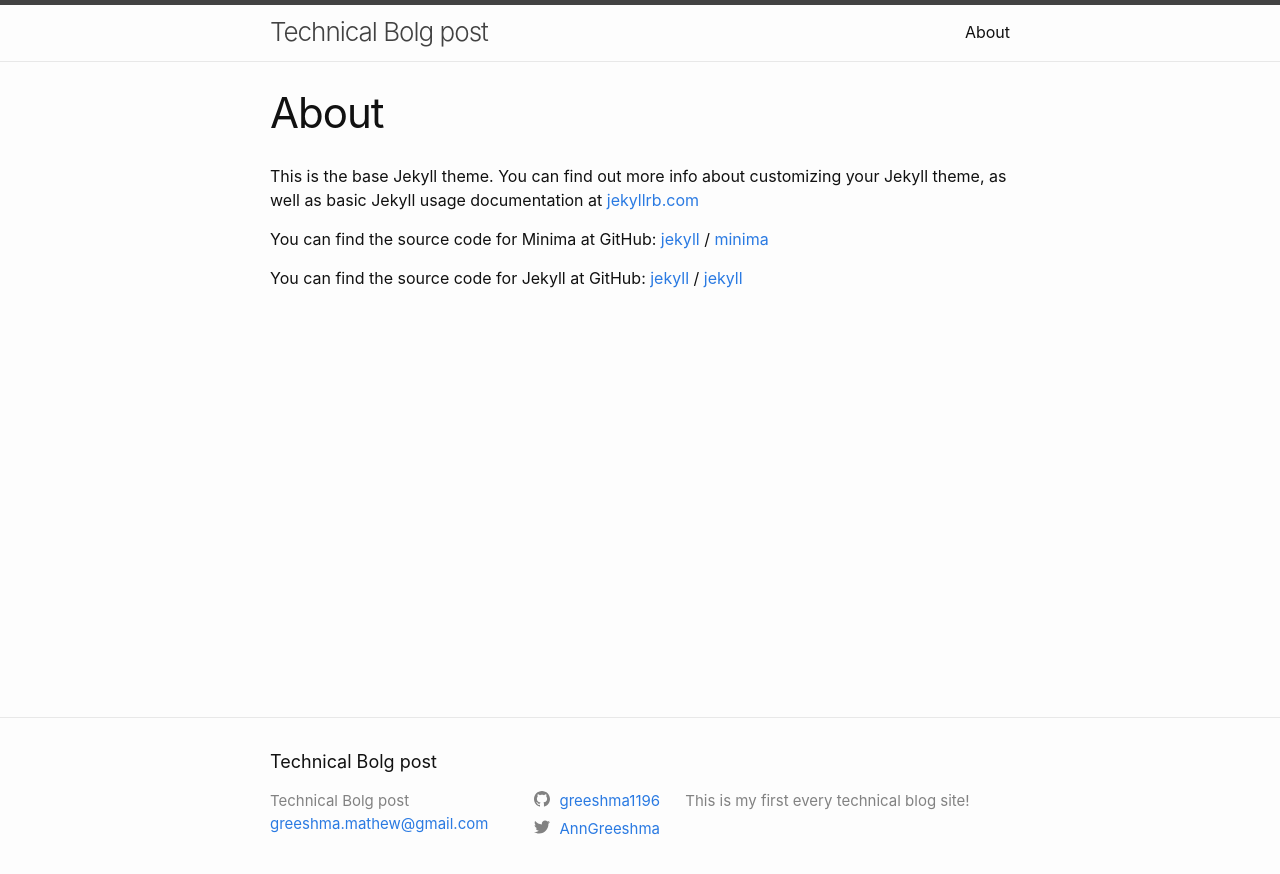
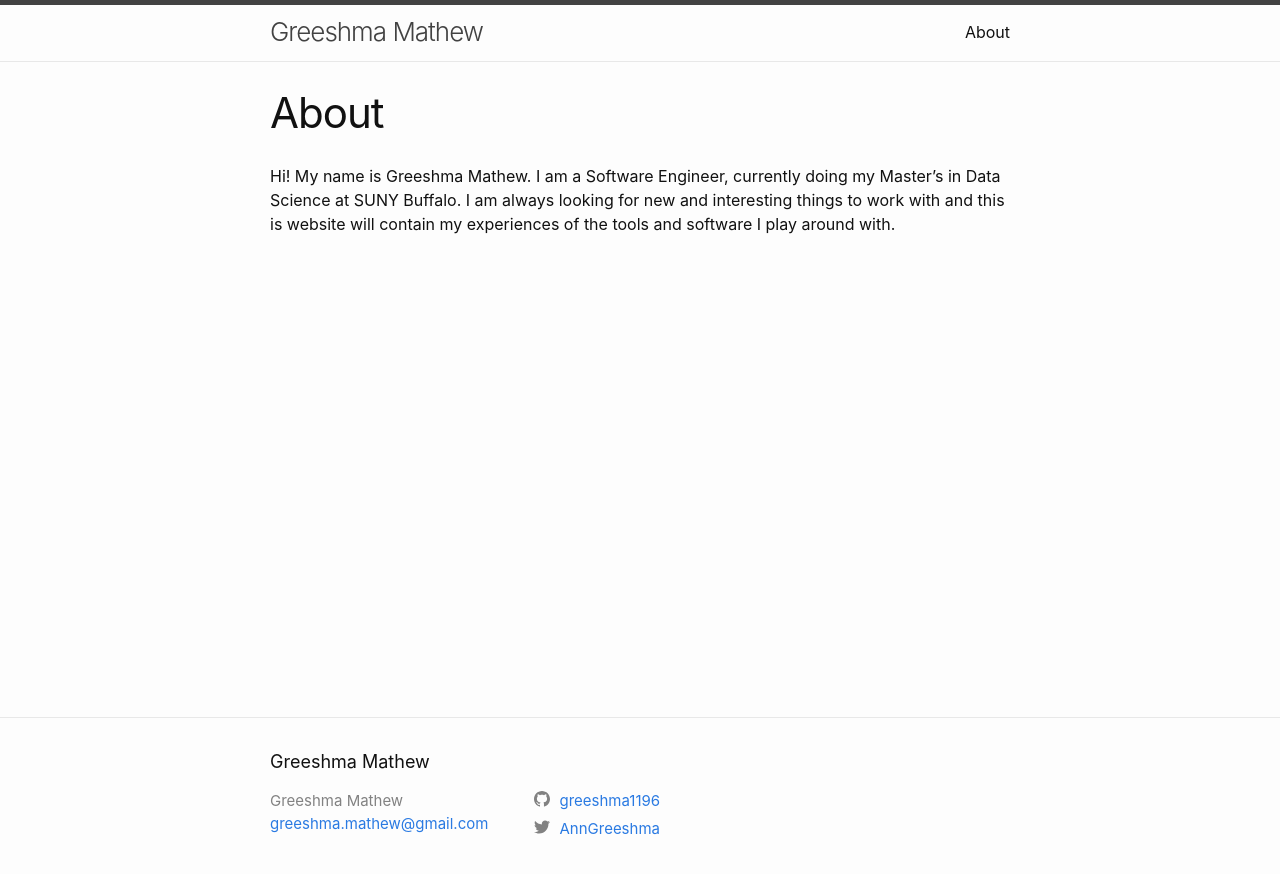
Before and after one commit to greeshma1196/Blog, a Jekyll site: the page built from about.markdown, in a window 1280 px wide. Shown: the top 874 px of the page. Built offline with Jekyll 4.4.1, drawn with Linux system fonts in a browser that asks for light colours.

Commit message:
new post

```diff
--- a/_config.yml
+++ b/_config.yml
@@ -18,10 +18,10 @@
 # You can create any custom variable you would like, and they will be accessible
 # in the templates via {{ site.myvariable }}.
 
-title: Technical Bolg post
+title: Greeshma Mathew
 email: greeshma.mathew@gmail.com
 description: >- # this means to ignore newlines until "baseurl:"
-  This is my first every technical blog site!
+
 baseurl: "/Blog" # the subpath of your site, e.g. /blog
 url: "https://greeshma1196.github.io" # the base hostname & protocol for your site, e.g. http://example.com
 twitter_username: AnnGreeshma
--- a/_layouts/home.html
+++ b/_layouts/home.html
@@ -28,7 +28,6 @@ layout: default
       {%- endfor -%}
     </ul>
 
-    <p class="rss-subscribe">subscribe <a href="{{ "/feed.xml" | relative_url }}">via RSS</a></p>
   {%- endif -%}
 
 </div>
--- a/about.markdown
+++ b/about.markdown
@@ -4,15 +4,4 @@ title: About
 permalink: /about/
 ---
 
-This is the base Jekyll theme. You can find out more info about customizing your Jekyll theme, as well as basic Jekyll usage documentation at [jekyllrb.com](https://jekyllrb.com/)
-
-You can find the source code for Minima at GitHub:
-[jekyll][jekyll-organization] /
-[minima](https://github.com/jekyll/minima)
-
-You can find the source code for Jekyll at GitHub:
-[jekyll][jekyll-organization] /
-[jekyll](https://github.com/jekyll/jekyll)
-
-
-[jekyll-organization]: https://github.com/jekyll
+Hi! My name is Greeshma Mathew. I am a Software Engineer, currently doing my Master's in Data Science at SUNY Buffalo. I am always looking for new and interesting things to work with and this is website will contain my experiences of the tools and  software I play around with.
```
Also changed, not shown: _posts/2022-02-12-first-post.md (renamed from _posts/2021-10-04-my-first-post.md, +3 -1 lines), images/InternetConnection.jpg (added).
